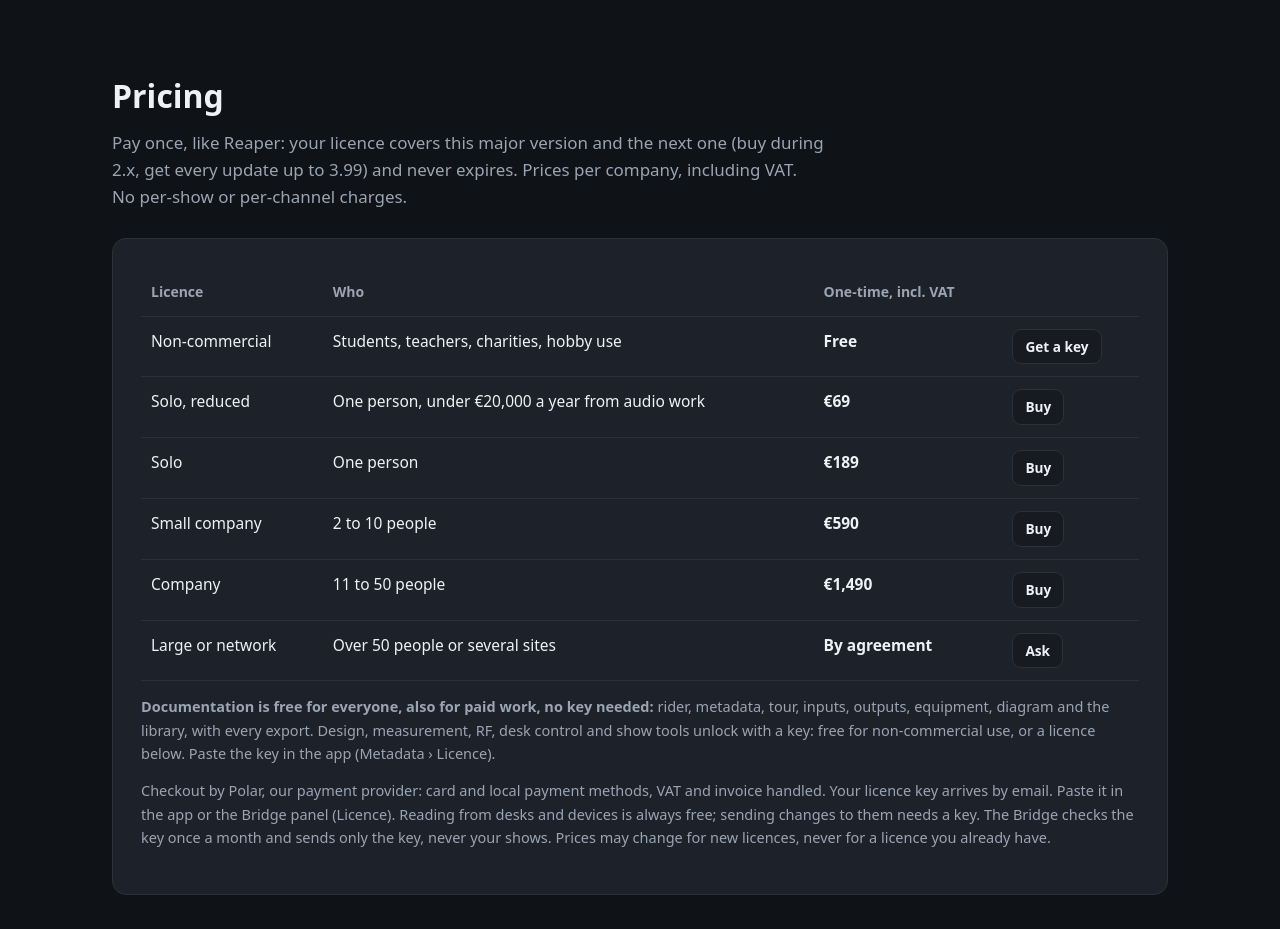
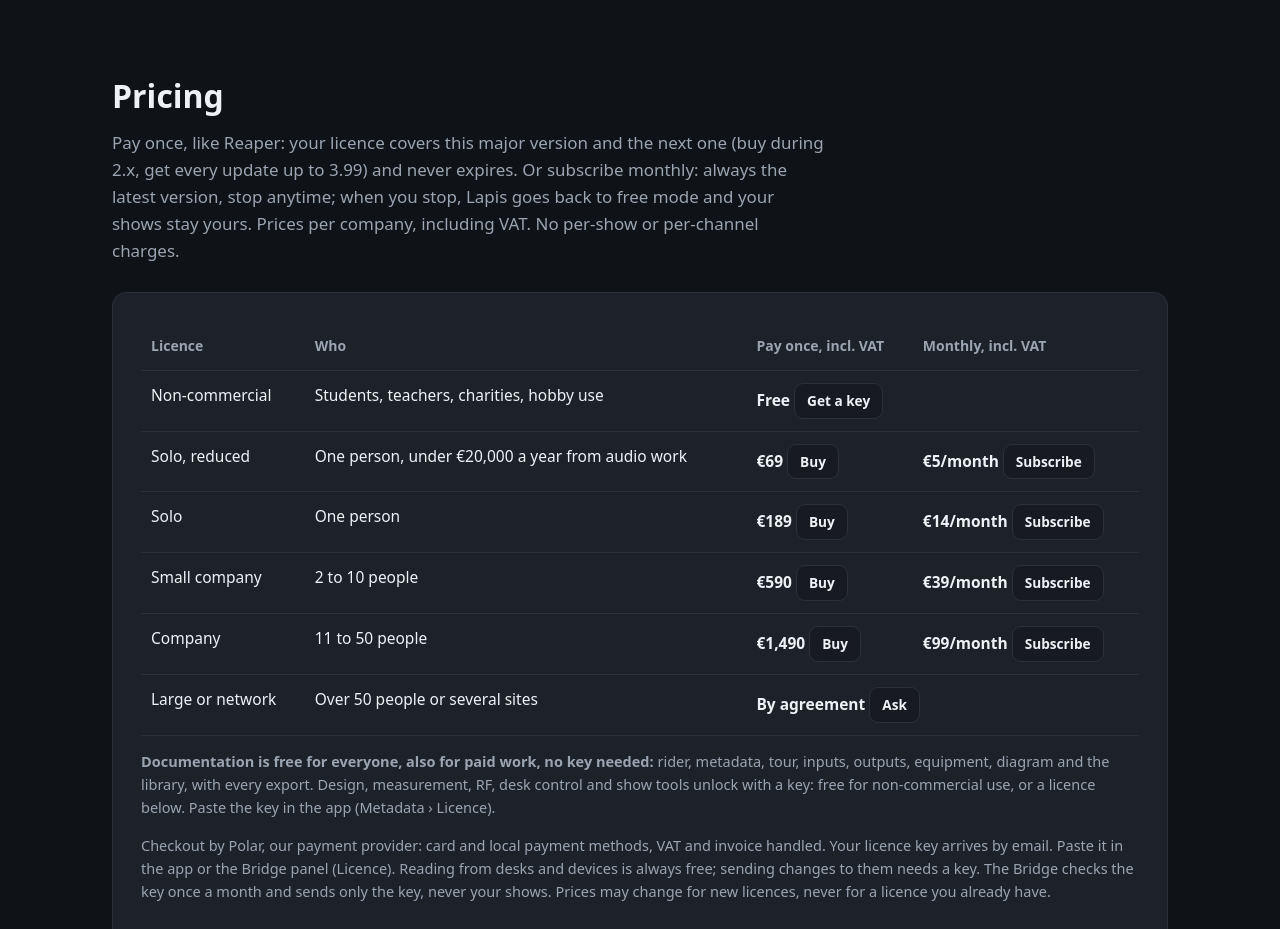
Before and after one commit to jupiteraudio/lapis-home, a plain HTML site: page index.html in a window 1280 px wide. Shown: the part 6780-7709 px from the top of the page. Drawn offline with Linux system fonts and the light colour scheme.

Commit message:
Pricing: monthly subscriptions next to one-time licences
Co-Authored-By: Claude Opus 5.5 <noreply@anthropic.com>
Claude-Session: https://claude.ai/code/session_01J1LsnewEVNWR92Gugy6A5i

```diff
--- a/index.html
+++ b/index.html
@@ -187,17 +187,17 @@ footer .wrap{display:flex;flex-wrap:wrap;gap:10px 26px;justify-content:space-bet
 
 <section id="pricing">
 <h2>Pricing</h2>
-<p class="sub">Pay once, like Reaper: your licence covers this major version and the next one (buy during 2.x, get every update up to 3.99) and never expires. Prices per company, including VAT. No per-show or per-channel charges.</p>
+<p class="sub">Pay once, like Reaper: your licence covers this major version and the next one (buy during 2.x, get every update up to 3.99) and never expires. Or subscribe monthly: always the latest version, stop anytime; when you stop, Lapis goes back to free mode and your shows stay yours. Prices per company, including VAT. No per-show or per-channel charges.</p>
 <div class="band">
 <div class="tablewrap"><table>
-<thead><tr><th>Licence</th><th>Who</th><th>One-time, incl. VAT</th><th></th></tr></thead>
+<thead><tr><th>Licence</th><th>Who</th><th>Pay once, incl. VAT</th><th>Monthly, incl. VAT</th></tr></thead>
 <tbody>
-<tr><td>Non-commercial</td><td>Students, teachers, charities, hobby use</td><td class="price">Free</td><td><a class="btn sm" href="https://buy.polar.sh/polar_cl_UFwGCefIIr4AqN26kpI9aTTb7XVUQKe0iSR1n0SOJmm">Get a key</a></td></tr>
-<tr><td>Solo, reduced</td><td>One person, under €20,000 a year from audio work</td><td class="price">€69</td><td><a class="btn sm" href="https://buy.polar.sh/polar_cl_yOCJwZH0X73ptwngk3QoOjmfgAWGlqcboiLXB0brJbu">Buy</a></td></tr>
-<tr><td>Solo</td><td>One person</td><td class="price">€189</td><td><a class="btn sm" href="https://buy.polar.sh/polar_cl_9T7tPeIjYtHExAdXGnn7i4TMaXvh1SNFOgzpQ2jigIo">Buy</a></td></tr>
-<tr><td>Small company</td><td>2 to 10 people</td><td class="price">€590</td><td><a class="btn sm" href="https://buy.polar.sh/polar_cl_scPSl3LlrAzAFda5URkSnF4UFUxXG2Qk7daQ92zVICA">Buy</a></td></tr>
-<tr><td>Company</td><td>11 to 50 people</td><td class="price">€1,490</td><td><a class="btn sm" href="https://buy.polar.sh/polar_cl_hmTXOVBtGUdmeph0DJZzm2RtZsuG8UthTBrks3FR9kO">Buy</a></td></tr>
-<tr><td>Large or network</td><td>Over 50 people or several sites</td><td class="price">By agreement</td><td><a class="btn sm" href="mailto:info@jupiteraudio.org?subject=Lapis%20licence%20quote">Ask</a></td></tr>
+<tr><td>Non-commercial</td><td>Students, teachers, charities, hobby use</td><td class="price" colspan="2">Free <a class="btn sm" href="https://buy.polar.sh/polar_cl_UFwGCefIIr4AqN26kpI9aTTb7XVUQKe0iSR1n0SOJmm">Get a key</a></td></tr>
+<tr><td>Solo, reduced</td><td>One person, under €20,000 a year from audio work</td><td class="price">€69 <a class="btn sm" href="https://buy.polar.sh/polar_cl_yOCJwZH0X73ptwngk3QoOjmfgAWGlqcboiLXB0brJbu">Buy</a></td><td class="price">€5/month <a class="btn sm" href="https://buy.polar.sh/polar_cl_fFNzBua7Bp3M9uxA1i7xwrIpf9NRFK5OYXJKF1ow601">Subscribe</a></td></tr>
+<tr><td>Solo</td><td>One person</td><td class="price">€189 <a class="btn sm" href="https://buy.polar.sh/polar_cl_9T7tPeIjYtHExAdXGnn7i4TMaXvh1SNFOgzpQ2jigIo">Buy</a></td><td class="price">€14/month <a class="btn sm" href="https://buy.polar.sh/polar_cl_Az2asbrr6VJdBFvzn7kW4bXgtkYLQwkA1uR7W25189n">Subscribe</a></td></tr>
+<tr><td>Small company</td><td>2 to 10 people</td><td class="price">€590 <a class="btn sm" href="https://buy.polar.sh/polar_cl_scPSl3LlrAzAFda5URkSnF4UFUxXG2Qk7daQ92zVICA">Buy</a></td><td class="price">€39/month <a class="btn sm" href="https://buy.polar.sh/polar_cl_xtTQ9pYLsiW0ojf5qpw5hzbqBfnFrOAcVYVyb42To4I">Subscribe</a></td></tr>
+<tr><td>Company</td><td>11 to 50 people</td><td class="price">€1,490 <a class="btn sm" href="https://buy.polar.sh/polar_cl_hmTXOVBtGUdmeph0DJZzm2RtZsuG8UthTBrks3FR9kO">Buy</a></td><td class="price">€99/month <a class="btn sm" href="https://buy.polar.sh/polar_cl_NSWYqoXnvY28L0pZ6o0LcDMHZvJeozMRvvBvk3u9kZS">Subscribe</a></td></tr>
+<tr><td>Large or network</td><td>Over 50 people or several sites</td><td class="price" colspan="2">By agreement <a class="btn sm" href="mailto:info@jupiteraudio.org?subject=Lapis%20licence%20quote">Ask</a></td></tr>
 </tbody>
 </table></div>
 <p class="note"><b>Documentation is free for everyone, also for paid work, no key needed:</b> rider, metadata, tour, inputs, outputs, equipment, diagram and the library, with every export. Design, measurement, RF, desk control and show tools unlock with a key: free for non-commercial use, or a licence below. Paste the key in the app (Metadata › Licence).</p>
```
